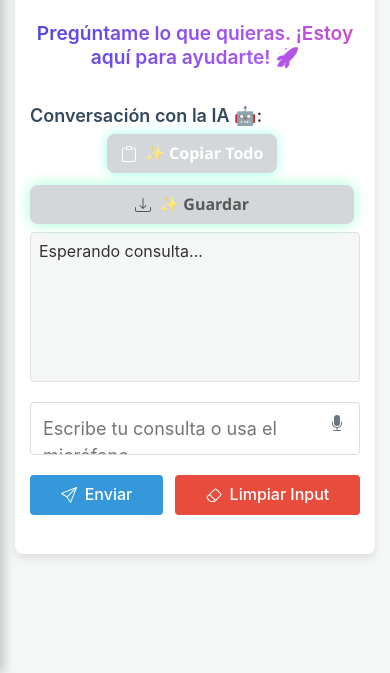
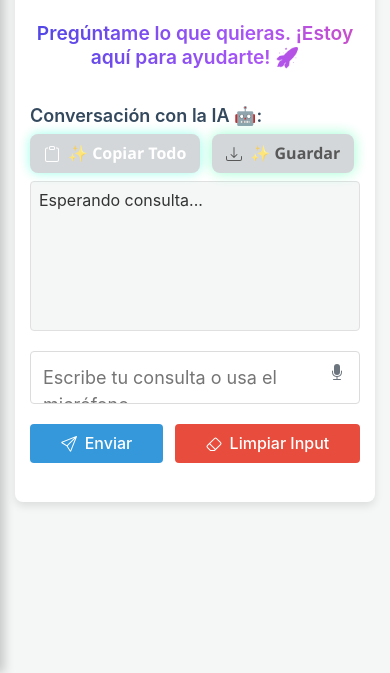
Before and after one commit to JUANCITOPENA/PROBANDO_API_GOOGLE_GEMINI, a website: page index.html in a window 390 px wide. Shown: the part 171-844 px from the top of the page. Drawn offline with nearby package versions, Linux system fonts and the light colour scheme.

Commit message:
Update style.css

```diff
--- a/style.css
+++ b/style.css
@@ -308,11 +308,15 @@ h1 {
   100% { transform: scale(1); }
 }
 
+/* --- REGLA AJUSTADA --- */
+/* Esta regla ahora se aplica a AMBOS grupos de botones */
 .button-group, .result-actions {
   display: flex;
+  align-items: center; /* Asegura alineación vertical */
   gap: calc(var(--spacing-unit) * 1.5);
-  flex-wrap: wrap;
+  flex-wrap: wrap; /* Permite que los botones se reordenen en pantallas pequeñas */
 }
+
 button, .dropdown-toggle {
   display: inline-flex;
   align-items: center;
@@ -411,12 +415,15 @@ button:disabled {
    7. Sección de Resultados y Tablas
    ========================================== */
 .result-container { margin-top: calc(var(--spacing-unit) * 2); }
+
+/* --- REGLA AJUSTADA --- */
+/* Esta regla posiciona el Título a la izquierda y el grupo de Acciones a la derecha */
 .result-header {
   display: flex;
-  justify-content: space-between;
+  justify-content: space-between; /* Clave para separar los elementos */
   align-items: center;
   margin-bottom: var(--spacing-unit);
-  flex-wrap: wrap;
+  flex-wrap: wrap; /* Permite que el bloque de acciones pase abajo en pantallas muy pequeñas */
   gap: var(--spacing-unit);
 }
 .result-header h3 {
@@ -620,14 +627,22 @@ div.code-toolbar > .toolbar .toolbar-item > button:hover {
   }
   .container { padding: 15px; }
   h1 { font-size: 1.5em; }
+
+  /* --- REGLA AJUSTADA --- */
+  /* En móvil, los grupos de botones se centran en lugar de estar en los extremos */
   .button-group, .result-actions {
     justify-content: center;
   }
-  .button-group button {
-    flex-grow: 1;
+  .button-group button, .result-actions > * {
+    flex-grow: 1; /* Permite que los botones crezcan y ocupen el espacio equitativamente */
   }
-  .dropdown { width: 100%; }
-  .dropdown-toggle { width: 100%; }
+  .dropdown {
+      flex-grow: 1; /* Asegura que el contenedor del dropdown también crezca */
+      display: flex;
+  }
+  .dropdown-toggle {
+      width: 100%; /* El botón interno ocupa todo el espacio de su contenedor */
+  }
 }
 
 /* ==========================================
```
